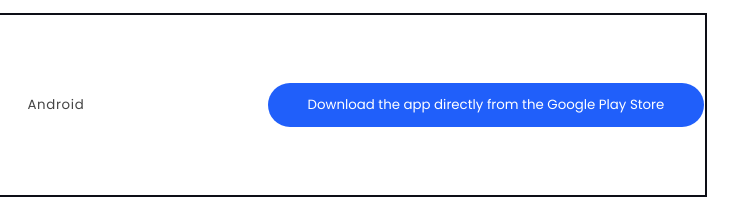
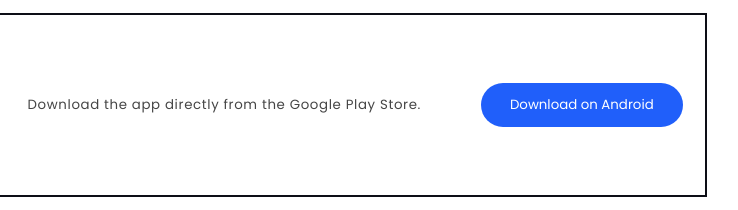
Before and after one commit to Satellite-im/uplink.satellite.im, a plain HTML site: page index.html in a window 1280 px wide. Shown: the part 3486-3696 px from the top of the page, 360-1098 px from the left. Drawn offline with Linux system fonts and the light colour scheme; a web font is replaced by a local one.

Commit message:
update copy

```diff
--- a/index.html
+++ b/index.html
@@ -377,11 +377,11 @@
             <img src="assets/images/android-dark.png" class="image-light" height="75px">
           </span>
           <small class="note">
-            <p>Android</p>
+            <p>Download the app directly from the Google Play Store.</p>
           </small>
           <a href="https://play.google.com/store/apps/details?id=com.uplink.app"
             class="no-underline button" target="_blank">
-            <button>Download the app directly from the Google Play Store</button>
+            <button>Download on Android</button>
           </a>
         </div>
         <div class="project">
```
